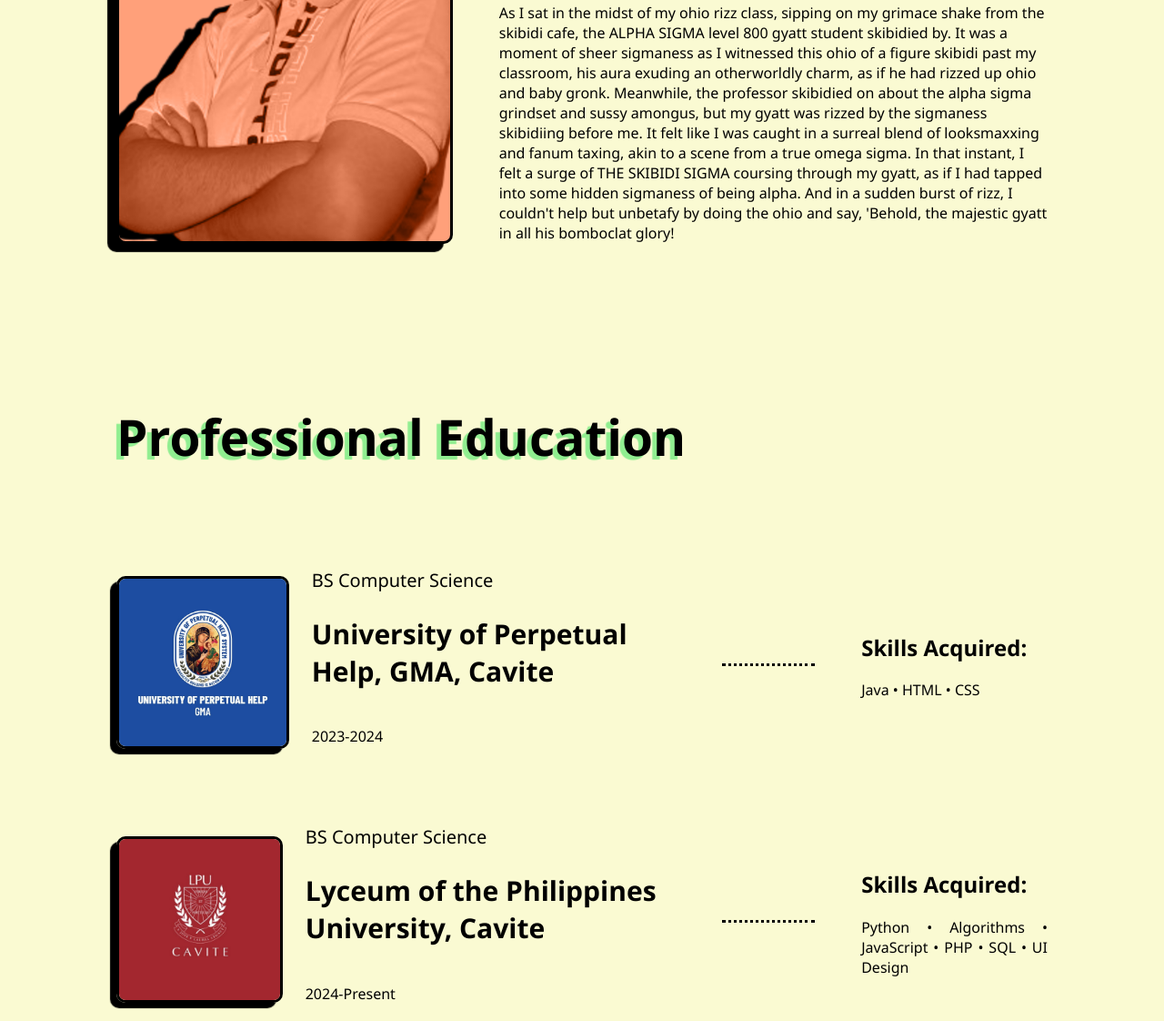
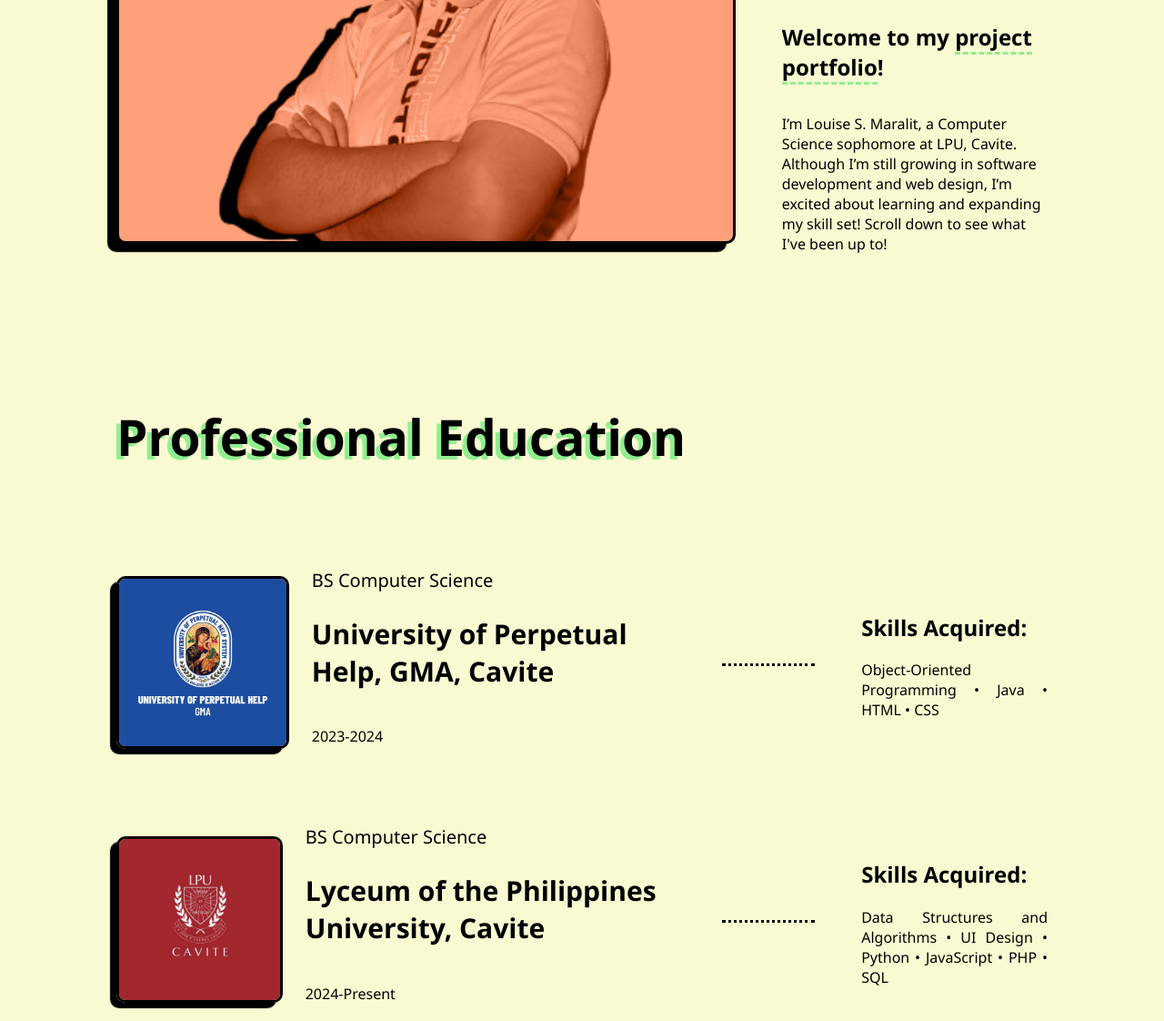
Before and after one commit to xeilou/CSEL-Portfolio, a plain HTML site: page index.html in a window 1280 px wide. Shown: the part 435-1557 px from the top of the page at 91% size. Drawn offline with Linux system fonts and the light colour scheme.

Commit message:
Update index.html

```diff
--- a/index.html
+++ b/index.html
@@ -36,15 +36,9 @@
             <h1>Hello! I am <span class="louis">Louise</span></h1>
             <h2>Welcome to my <span class="proj-port">project portfolio</span>!</h2>
             <p>
-                As I sat in the midst of my ohio rizz class, sipping on my grimace shake from the skibidi cafe,
-                the ALPHA SIGMA level 800 gyatt student skibidied by. It was a moment of sheer sigmaness as I witnessed
-                this ohio of a figure skibidi past my classroom, his aura exuding an otherworldly charm, as if he had rizzed
-                up ohio and baby gronk. Meanwhile, the professor skibidied on about the alpha sigma grindset and sussy
-                amongus, but my gyatt was rizzed by the sigmaness skibidiing before me. It felt like I was caught in a
-                surreal blend of looksmaxxing and fanum taxing, akin to a scene from a true omega sigma. In that instant,
-                I felt a surge of THE SKIBIDI SIGMA coursing through my gyatt, as if I had tapped into some hidden sigmaness
-                of being alpha. And in a sudden burst of rizz, I couldn't help but unbetafy by doing the ohio and say,
-                'Behold, the majestic gyatt in all his bomboclat glory!
+                I’m Louise S. Maralit, a Computer Science sophomore at LPU, Cavite. Although I’m
+                still growing in software development and web design, I’m excited about learning
+                and expanding my skill set! Scroll down to see what I've been up to!
             </p>
         </div>
     </div>
@@ -70,7 +64,7 @@
                 <hr>
                 <div class="skills">
                     <h2>Skills Acquired:</h2>
-                    <p>Java • HTML • CSS</p>
+                    <p>Object-Oriented Programming • Java • HTML • CSS</p>
                 </div>
             </div>
 
@@ -92,7 +86,7 @@
                 <hr>
                 <div class="skills">
                     <h2>Skills Acquired:</h2>
-                    <p>Python • Algorithms • JavaScript • PHP • SQL • UI Design</p>
+                    <p>Data Structures and Algorithms • UI Design • Python • JavaScript • PHP • SQL</p>
                 </div>
             </div>
         </div>
@@ -108,10 +102,10 @@
                 </button>
                 <div class="proj-col">
                     <button class="project proj-2 alt-shdw" onclick="window.open('https://xeilou.github.io/ITC-Act2/', '_blank')">
-                        <h4>First Styled Website</h4>
+                        <h4>First Styled Webpage</h4>
                     </button>
                     <button class="project proj-3 alt-shdw" onclick="window.open('https://xeilou.github.io/ICT-Act3/', '_blank')">
-                        <h4>First Login Page</h4>
+                        <h4>First Login Page Interface</h4>
                     </button>
                 </div>
             </div>
@@ -119,7 +113,7 @@
             <p>Click a tile to view the project</p>
             <div class="proj-grid">
                 <button class="project proj-4" onclick="window.open('https://xeilou.github.io/ITC-FinalProj/', '_blank')">
-                    <h4>Fully-Styled Static Website</h4>
+                    <h4>Styled Static Website</h4>
                 </button>
             </div>
             <h1 id="term3">Third Semester Projects</h1>
```
